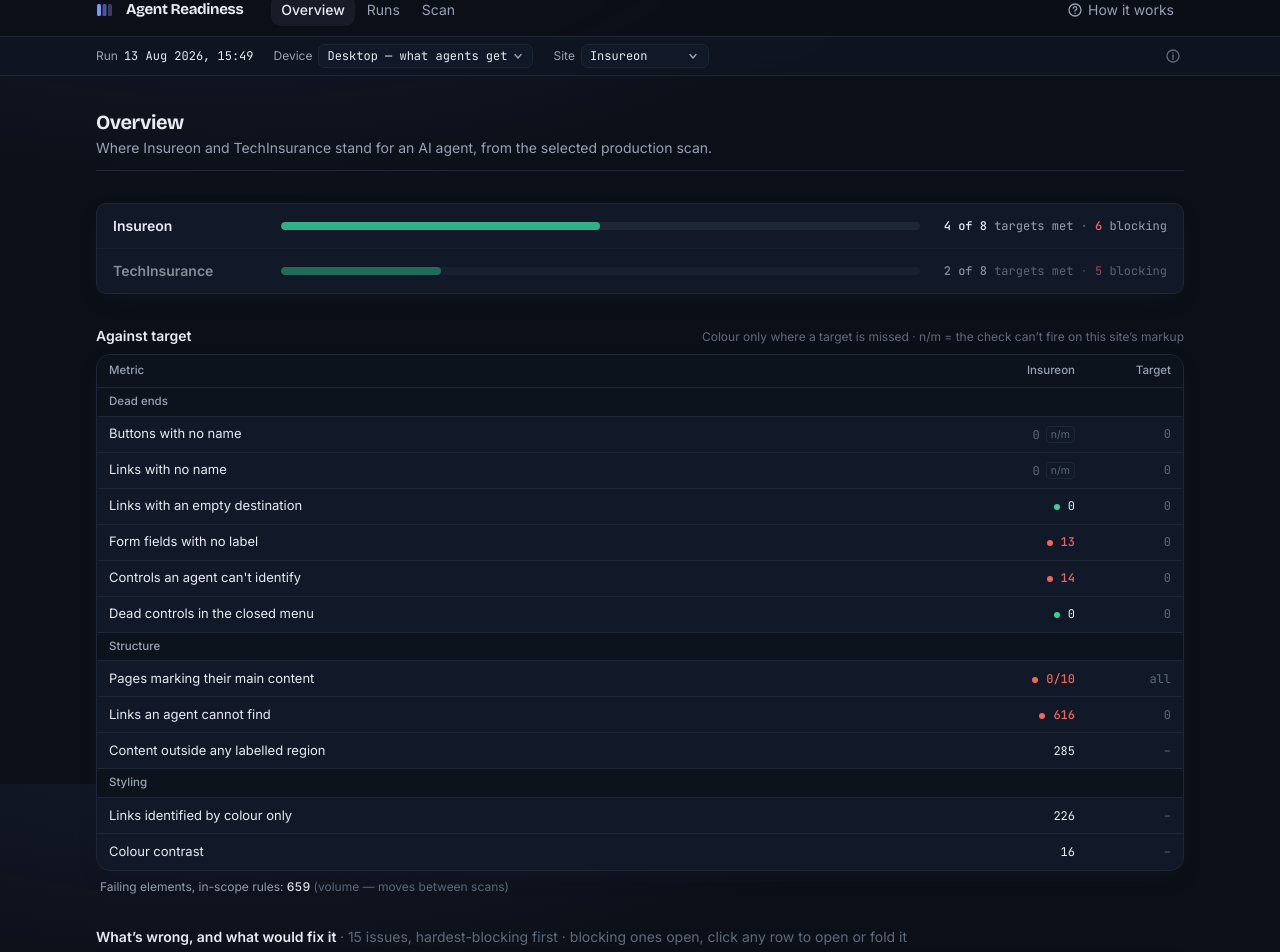
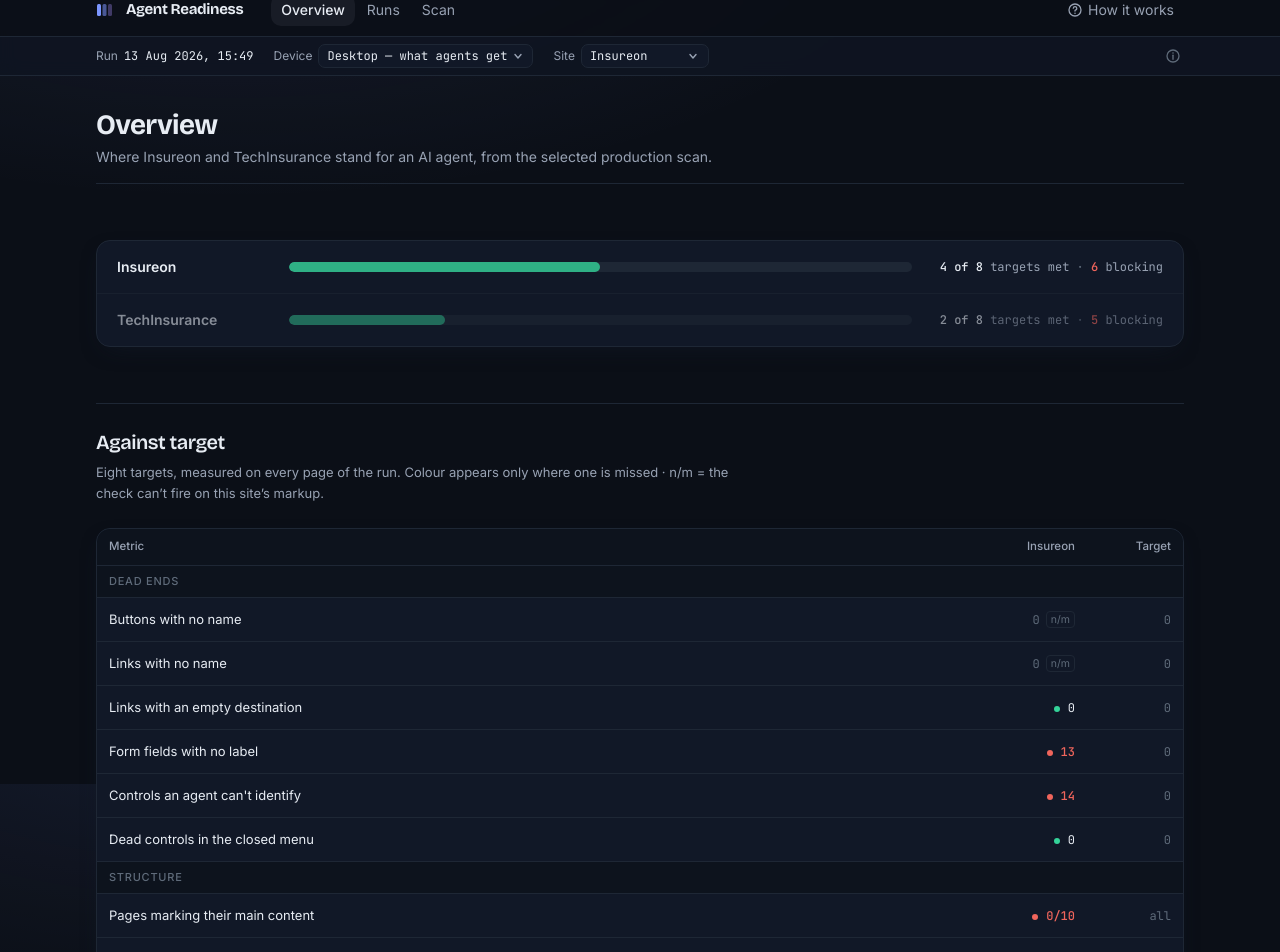
Before and after one commit to juanflores-ion/a11y-checker, a Next.js app: page / in a window 1280 px wide. Shown: the part 16-968 px from the top of the page. Built offline with nearby package versions, Linux system fonts and the light colour scheme.

Commit message:
Give every page a chapter rhythm: bigger section titles, real breaks, rows with room

```diff
--- a/src/components/LiveScanClient.tsx
+++ b/src/components/LiveScanClient.tsx
@@ -22,6 +22,7 @@
 import { ComparePages, pagesFor } from './scan/ComparePages';
 import { Eyebrow } from './Primitives';
 import { ScanResultCard } from './ScanResultCard';
+import { SectionHead } from './ui/SectionHead';
 import { StatusDot } from './ui/StatusDot';
 import { NumCell, Table, TBody, Td, Th, THead, ToggleCell } from './ui/Table';
 
@@ -372,7 +373,7 @@
   const run = mode === 'scan' ? runScan : runCompare;
 
   return (
-    <div className="space-y-6">
+    <div className="space-y-12">
       <section className="rounded-lg border border-rule bg-card shadow-card">
         <div className="grid gap-4 p-4 sm:grid-cols-[1fr_16rem]">
           {mode === 'scan' ? (
@@ -506,10 +507,11 @@
 
       {mode === 'compare' && diffs && diffs.length > 0 ? (
         <div className="space-y-6">
-          <div className="flex flex-wrap items-baseline justify-between gap-x-4 gap-y-1">
-            <h2 className="text-sm font-semibold text-ink">
-              {diffs.length} pair{diffs.length === 1 ? '' : 's'} compared
-            </h2>
+          <SectionHead
+            chapter={false}
+            title={`${diffs.length} pair${diffs.length === 1 ? '' : 's'} compared`}
+            note="Both sides scanned in this session, at the same device profile, and diffed check by check."
+            aside={
               <button
                 type="button"
                 onClick={() => downloadJson({ scannedAt, diffs }, 'compare')}
@@ -517,7 +519,8 @@
               >
                 Download JSON
               </button>
-          </div>
+            }
+          />
           {diffs.map((diff, i) => (
             <CompareCard key={`${diff.beforeUrl}-${diff.afterUrl}-${i}`} diff={diff} />
           ))}
@@ -684,12 +687,17 @@
   const [open, setOpen] = useState<string | null>(null);
   return (
     <section aria-labelledby="scan-results" aria-live="polite">
-      <div className="mb-2 flex flex-wrap items-baseline justify-between gap-x-4 gap-y-1">
-        <h2 id="scan-results" className="text-sm font-semibold text-ink">
-          Results <span className="font-normal text-faint">· {results.length} page{results.length === 1 ? '' : 's'} · same checks as the scheduled runs · expand a row for the sample markup</span>
-        </h2>
-        <button type="button" onClick={onDownload} className="text-xs font-medium text-accent hover:underline">Download JSON</button>
-      </div>
+      <SectionHead
+        chapter={false}
+        id="scan-results"
+        title="Results"
+        note={`${results.length} page${results.length === 1 ? '' : 's'} · the same checks the scheduled runs use · expand a row for the sample markup.`}
+        aside={
+          <button type="button" onClick={onDownload} className="text-xs font-medium text-accent hover:underline">
+            Download JSON
+          </button>
+        }
+      />
       <Table label="Scan results">
         <THead>
           <tr>
--- a/src/components/PageDetailClient.tsx
+++ b/src/components/PageDetailClient.tsx
@@ -5,6 +5,7 @@
 import { BRAND_LABEL, BRANDS, PAGE_LABEL, isFailedPage, type Brand, type PageResult } from '@/lib/model';
 import { RunsHeader } from './RunsHeader';
 import { ScanResultCard } from './ScanResultCard';
+import { SectionHead } from './ui/SectionHead';
 import { useRuns } from './RunContext';
 
 export type PageDetailByRun = Record<
@@ -54,7 +55,11 @@
           </div>
         }
       />
-      <p className="mb-3 text-sm font-medium text-ink">{BRAND_LABEL[brand]} — {PAGE_LABEL[pageKey] ?? pageKey}</p>
+      <SectionHead
+        chapter={false}
+        title={`${BRAND_LABEL[brand]} — ${PAGE_LABEL[pageKey] ?? pageKey}`}
+        note="Everything the scanner recorded for this one page, with the markup it captured."
+      />
 
       {!entry || !entry.present || !entry.result ? (
         <p className="text-sm text-muted">This page type wasn’t part of the selected run. Pick a different run in the bar above.</p>
--- a/src/components/RulesClient.tsx
+++ b/src/components/RulesClient.tsx
@@ -9,6 +9,7 @@
 import { ruleMeta, type Impact } from '@/lib/rules';
 import { DeltaChip } from './Primitives';
 import { useRuns } from './RunContext';
+import { SectionHead } from './ui/SectionHead';
 import { StatusDot, type DotTone } from './ui/StatusDot';
 import { GroupRow, NumCell, Table, TBody, Td, Th, THead } from './ui/Table';
 import { Tag } from './ui/Tag';
@@ -67,14 +68,12 @@
 
   return (
     <section aria-labelledby="by-check">
-      <div className="mb-2 flex flex-wrap items-baseline justify-between gap-x-4 gap-y-1">
-        <h2 id="by-check" className="text-sm font-semibold text-ink">
-          Failing elements per check
-        </h2>
-        <p className="text-xs text-faint">
-          Colour is by impact, not by count · click a row for the page types that carry it · drifts = small movement between scans is normal
-        </p>
-      </div>
+      <SectionHead
+        chapter={false}
+        id="by-check"
+        title="Failing elements per check"
+        note="Colour is by impact, not by count. Click a row for the page types that carry it · drifts = small movement between scans is normal."
+      />
 
       <Table label="Failing elements per check">
         <THead>
@@ -89,7 +88,7 @@
           </tr>
         </THead>
         <TBody>
-          <GroupRow colSpan={cols}>
+          <GroupRow colSpan={cols} variant="note">
             Standard rulebook — axe-core {current?.axeVersion ?? 'version not recorded'} · rules firing: {firing}
           </GroupRow>
           {ruleIds.map((id) => {
@@ -152,7 +151,7 @@
             );
           })}
 
-          <GroupRow colSpan={cols}>
+          <GroupRow colSpan={cols} variant="note">
             Scanner checks — controls and links checked directly in the browser; no standard rule covers these · scanner {current?.probeVersion ?? 'version not recorded'}
           </GroupRow>
           {!now.hasProbes ? (
--- a/src/components/overview/IssuesTable.tsx
+++ b/src/components/overview/IssuesTable.tsx
@@ -12,6 +12,7 @@
 import { StatusDot, type DotTone } from '../ui/StatusDot';
 import { FIGURE_CLASS, Table, TBody, Td, Th, THead, GroupRow } from '../ui/Table';
 import { Tag } from '../ui/Tag';
+import { SectionHead } from '../ui/SectionHead';
 import { IssuePicture } from './IssuePicture';
 
 const SEVERITY_DOT: Record<Severity, DotTone> = {
@@ -71,16 +72,17 @@
 
   return (
     <section aria-labelledby="issues">
-      <div className="mb-2 flex flex-wrap items-center justify-between gap-x-4 gap-y-2">
-        <h2 id="issues" className="text-sm font-semibold text-ink">
-          What’s wrong, and what would fix it{' '}
-          <span className="font-normal text-faint">
-            · {visible.length} issue{visible.length === 1 ? '' : 's'}
-            {parked.length ? ` · ${parked.length} owned elsewhere` : ''}, hardest-blocking first ·
-            blocking ones open, click any row to open or fold it
-          </span>
-        </h2>
-      </div>
+      <SectionHead
+        id="issues"
+        title="What’s wrong, and what would fix it"
+        note={
+          <>
+            {visible.length} issue{visible.length === 1 ? '' : 's'}
+            {parked.length ? `, ${parked.length} owned elsewhere` : ''}, hardest-blocking first.
+            Blocking ones are open; click any row to open or fold it.
+          </>
+        }
+      />
 
       <Table label="Issues" className="[&>table]:min-w-[46rem]">
         <THead>
@@ -108,7 +110,7 @@
           ))}
           {parked.length ? (
             <>
-              <GroupRow colSpan={4}>
+              <GroupRow colSpan={4} variant="note">
                 Measured, but owned elsewhere — styling and brand-palette decisions, tracked here,
                 not part of this workstream
               </GroupRow>
--- a/src/components/overview/OverviewClient.tsx
+++ b/src/components/overview/OverviewClient.tsx
@@ -30,7 +30,9 @@
   ) as Record<Brand, Record<string, ResolvedMetric[]>>;
 
   return (
-    <div className="space-y-8">
+    // 56px between chapters — the rule each SectionHead draws sits on top of
+    // this gap, so a section break reads as one and a row break as the other.
+    <div className="space-y-14">
       <PageHeader
         title="Overview"
         description="Where Insureon and TechInsurance stand for an AI agent, from the selected production scan."
--- a/src/components/overview/Readiness.tsx
+++ b/src/components/overview/Readiness.tsx
@@ -27,7 +27,7 @@
 }) {
   const { site, setSite } = useRuns();
   return (
-    <section aria-label="Readiness" className="rounded-card border border-rule bg-card shadow-card">
+    <section aria-label="Readiness" className="rounded-lg border border-rule bg-card shadow-card">
       {BRANDS.map((b, i) => {
         const selected = site === b;
         const { passed, total } = now[b].passRatio;
@@ -48,7 +48,7 @@
                 setSite(b);
               }
             }}
-            className={`grid cursor-pointer grid-cols-[minmax(7rem,9rem)_1fr_auto] items-center gap-x-5 px-4 py-3 transition-colors hover:bg-white/[0.03] sm:gap-x-6 ${
+            className={`grid cursor-pointer grid-cols-[minmax(7rem,9rem)_1fr_auto] items-center gap-x-5 px-5 py-4 transition-colors hover:bg-white/[0.03] sm:gap-x-7 ${
               i > 0 ? 'border-t border-rule' : ''
             } ${selected ? '' : 'opacity-55'}`}
           >
@@ -59,7 +59,7 @@
               aria-valuemin={0}
               aria-valuemax={total}
               aria-valuenow={passed}
-              className="relative h-2 overflow-hidden rounded-full bg-rule"
+              className="relative h-2.5 overflow-hidden rounded-full bg-rule"
             >
               <span
                 className={`absolute inset-y-0 left-0 rounded-full transition-[width] ${passed === total ? 'bg-good' : 'bg-good/80'}`}
--- a/src/components/overview/Scorecard.tsx
+++ b/src/components/overview/Scorecard.tsx
@@ -7,6 +7,7 @@
 import { cellTone, formatCount } from '@/lib/format';
 import { BRAND_LABEL, type Brand } from '@/lib/model';
 import { DeltaChip } from '../Primitives';
+import { SectionHead } from '../ui/SectionHead';
 import { useRuns } from '../RunContext';
 import { StatusDot } from '../ui/StatusDot';
 import { GroupRow, NumCell, Table, TBody, Td, Th, THead } from '../ui/Table';
@@ -32,14 +33,16 @@
 
   return (
     <section aria-labelledby="against-target">
-      <div className="mb-2 flex flex-wrap items-baseline justify-between gap-x-4 gap-y-1">
-        <h2 id="against-target" className="text-sm font-semibold text-ink">
-          Against target
-        </h2>
-        <p className="text-xs text-faint">
-          Colour only where a target is missed · n/m = the check can’t fire on this site’s markup
-        </p>
-      </div>
+      <SectionHead
+        id="against-target"
+        title="Against target"
+        note={
+          <>
+            Eight targets, measured on every page of the run. Colour appears only where one is
+            missed · n/m = the check can’t fire on this site’s markup.
+          </>
+        }
+      />
 
       <Table label="Against target">
         <THead>
--- a/src/components/runs/PagesMatrixClient.tsx
+++ b/src/components/runs/PagesMatrixClient.tsx
@@ -6,6 +6,7 @@
 import { BRAND_LABEL, PAGE_LABEL, type Brand, type Verdict } from '@/lib/model';
 import { useRuns } from '../RunContext';
 import { StatusDot, type DotTone } from '../ui/StatusDot';
+import { SectionHead } from '../ui/SectionHead';
 import { Table, TBody, Td, Th, THead } from '../ui/Table';
 
 const VERDICT_DOT: Record<Verdict, DotTone> = { blocking: 'bad', 'needs-work': 'serious', clear: 'ok' };
@@ -25,12 +26,12 @@
 
   return (
     <section aria-labelledby="by-page">
-      <div className="mb-2 flex flex-wrap items-baseline justify-between gap-x-4 gap-y-1">
-        <h2 id="by-page" className="text-sm font-semibold text-ink">
-          {pageOrder.length} page types per site
-        </h2>
-        <p className="text-xs text-faint">Failing elements · rules firing · dot = the page’s verdict. Click a cell for the detail with sample markup.</p>
-      </div>
+      <SectionHead
+        chapter={false}
+        id="by-page"
+        title={`${pageOrder.length} page types per site`}
+        note="Failing elements · rules firing · a dot is the page’s verdict. Click a cell for the detail with sample markup."
+      />
       <Table label="Failing elements by page type">
         <THead>
           <tr>
--- a/src/components/ui/PageHeader.tsx
+++ b/src/components/ui/PageHeader.tsx
@@ -1,7 +1,11 @@
 /**
- * The one page frame. Title, one line, actions on the right, hairline. No page
- * opens with a hero or a paragraph — that was most of what made the previous
- * pass read as unfinished.
+ * The one page frame: title, one line under it, actions on the right, hairline.
+ *
+ * The title is the largest thing on the page and the hairline under it is the
+ * page's first chapter break — which is why the first section on every page
+ * passes `chapter={false}` to SectionHead rather than drawing a second rule
+ * 24px below this one. Tabs sit on this hairline, so its position is load
+ * bearing: `Tabs` pulls itself down by a pixel to meet it.
  */
 export function PageHeader({
   title,
@@ -13,10 +17,10 @@
   aside?: React.ReactNode;
 }) {
   return (
-    <div className="mb-6 flex flex-wrap items-end justify-between gap-x-6 gap-y-3 border-b border-rule">
-      <div className="pb-3">
-        <h1 className="font-display text-xl font-bold tracking-tight text-ink">{title}</h1>
-        {description ? <p className="mt-0.5 text-sm text-muted">{description}</p> : null}
+    <div className="mb-10 flex flex-wrap items-end justify-between gap-x-6 gap-y-3 border-b border-rule">
+      <div className="pb-4">
+        <h1 className="font-display text-[28px] font-bold leading-tight tracking-tight text-ink">{title}</h1>
+        {description ? <p className="mt-1 max-w-[78ch] text-sm text-muted">{description}</p> : null}
       </div>
       {aside ? <div className="flex items-end">{aside}</div> : null}
     </div>
--- /dev/null
+++ b/src/components/ui/SectionHead.tsx
@@ -0,0 +1,47 @@
+/**
+ * The heading of a section, and the break that separates it from the one
+ * before.
+ *
+ * Measured on the old Overview: section titles were 14px on a page whose body
+ * text was 15px, their explanation was pushed to the right margin on the same
+ * line, and a chapter break got 32px of air where the rows inside a section
+ * got 9px. A heading smaller than its own paragraph cannot hold a boundary,
+ * and a break the same size as a row break is not a break. So:
+ *
+ *   56px  from the previous section to the rule (the parent's `space-y-14`)
+ *   24px  from the rule to the title (`pt-6` here)
+ *   20px  display-face title, semibold — bigger than anything it heads
+ *    6px  title to its note, which sits underneath, not out in the margin
+ *   24px  title block to its content (`mt-6` on what follows, or the section's
+ *         own `space-y-6`)
+ *
+ * `chapter` is false for the first section on a page: the PageHeader's own
+ * hairline is already that break, and two rules 24px apart is a mistake.
+ */
+export function SectionHead({
+  id,
+  title,
+  note,
+  aside,
+  chapter = true,
+}: {
+  id?: string;
+  title: React.ReactNode;
+  /** One line on how to read the section. Never the section's only content. */
+  note?: React.ReactNode;
+  /** A control that belongs to the section — a download, a toggle. */
+  aside?: React.ReactNode;
+  chapter?: boolean;
+}) {
+  return (
+    <header className={`mb-6 ${chapter ? 'border-t border-rule pt-6' : ''}`}>
+      <div className="flex flex-wrap items-baseline justify-between gap-x-6 gap-y-2">
+        <h2 id={id} className="font-display text-xl font-semibold tracking-tight text-ink">
+          {title}
+        </h2>
+        {aside ?? null}
+      </div>
+      {note ? <p className="mt-1.5 max-w-[78ch] text-[13px] leading-relaxed text-muted">{note}</p> : null}
+    </header>
+  );
+}
--- a/src/components/ui/Table.tsx
+++ b/src/components/ui/Table.tsx
@@ -3,9 +3,13 @@
 import { Tag } from './Tag';
 
 /**
- * Dense table primitives. 36px rows, 13px type, hairline rules, one card
- * border around the whole thing. Numbers are always mono, tabular and
- * right-aligned; colour comes only from `NumCell`'s tone.
+ * Table primitives. 44px rows, 13px type, hairline rules, one card border
+ * around the whole thing. Numbers are always mono, tabular and right-aligned;
+ * colour comes only from `NumCell`'s tone.
+ *
+ * Rows were 36px, which put eleven metrics and fifteen issues on screen as one
+ * unbroken field of stripes. 44px is the row height at which a reader can put
+ * a finger on one line and keep it.
  */
 export function Table({
   children,
@@ -61,7 +65,7 @@
   return (
     <th
       scope={scope}
-      className={`border-b border-rule px-3 py-2 text-[11.5px] font-medium text-muted ${
+      className={`border-b border-rule px-3 py-2.5 text-[11.5px] font-medium text-muted ${
         align === 'right' ? 'text-right' : 'text-left'
       } ${className}`}
     >
@@ -84,7 +88,7 @@
   return (
     <td
       colSpan={colSpan}
-      className={`h-9 border-b border-rule px-3 align-middle ${
+      className={`h-11 border-b border-rule px-3 align-middle ${
         align === 'right' ? 'text-right' : 'text-left'
       } ${className}`}
     >
@@ -93,13 +97,32 @@
   );
 }
 
-/** A full-width muted row that names the group beneath it. */
-export function GroupRow({ children, colSpan }: { children: React.ReactNode; colSpan: number }) {
+/**
+ * A full-width muted row that names the group beneath it.
+ *
+ * `label` is a short name — "Dead ends", "Structure" — and is set in caps so
+ * it reads as a divider rather than as data. `note` is for the sentence-length
+ * captions ("Standard rulebook — axe-core 4.13.0 · rules firing: …"), which in
+ * caps read as shouting.
+ */
+export function GroupRow({
+  children,
+  colSpan,
+  variant = 'label',
+}: {
+  children: React.ReactNode;
+  colSpan: number;
+  variant?: 'label' | 'note';
+}) {
   return (
     <tr>
       <td
         colSpan={colSpan}
-        className="border-b border-rule bg-paper/60 px-3 py-1.5 text-[11.5px] font-medium text-muted"
+        className={`border-b border-rule bg-paper/60 px-3 py-2 font-medium text-faint ${
+          variant === 'label'
+            ? 'text-[11px] uppercase tracking-[0.07em]'
+            : 'text-[11.5px] text-muted'
+        }`}
       >
         {children}
       </td>
```
Lines whose indentation alone changed are shown as unchanged.
